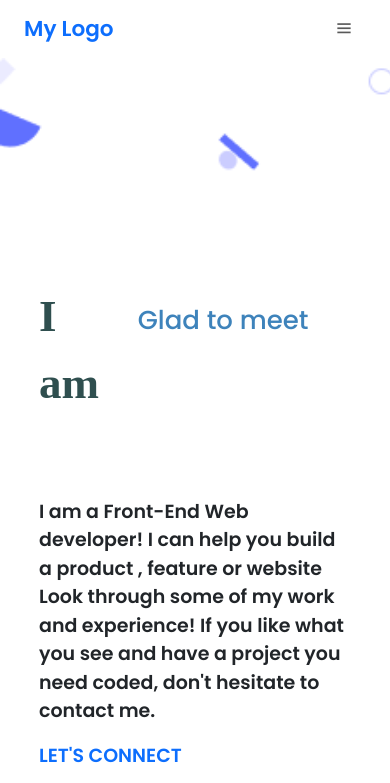
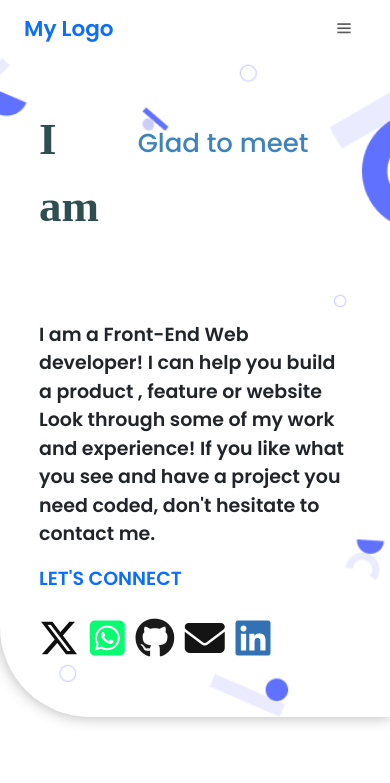
Before and after one commit to Alphaboy20023/Portfolio, a plain HTML site: page index.html in a window 390 px wide. Shown: the top 783 px of the page. Drawn offline with nearby package versions, Linux system fonts and the light colour scheme; files whose address does not match are found by name; a web font is replaced by a local one.

Commit message:
mobilevw height

```diff
--- a/Micro.css
+++ b/Micro.css
@@ -555,7 +555,7 @@ span {
     .mobilevw {
         background-image: url(./Img/header-shapes\ mobile.png);
         width: auto;
-        height: 120vh;
+        height: 78vh;
         background-size: cover;
         display: flex;
         justify-content: center;
```
